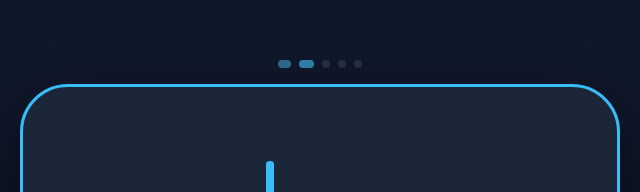
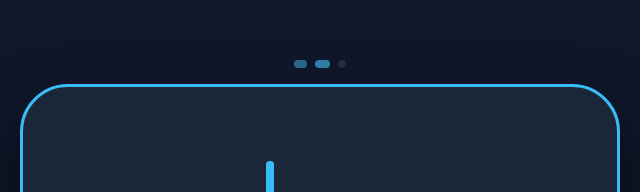
Before and after one commit to saultula81/reprogyp.io, a plain HTML site: page index.html in a window 1280 px wide. Shown: the part 118-310 px from the top of the page, 320-960 px from the left. Drawn offline with Linux system fonts and the light colour scheme.

Commit message:
Refactor index.html for radio player updates
Reset cache and update HTML structure and styles for the radio player.

```diff
--- a/index.html
+++ b/index.html
@@ -462,8 +462,6 @@
 
     <script>
         const images = [
-            { name: "1mas2.png", type: "1mas2" },
-            { name: "1mas2bl.png", type: "1mas2" },
             { name: "consola ten confianza.png", type: "jose" },
             { name: "hno jose (1).jpg", type: "jose" },
             { name: "hno jose (2).jpg", type: "jose" }
@@ -510,18 +508,11 @@
             badgeContainer.innerHTML = '';
 
             if (images[currentIndex]) {
-                const is1mas2 = images[currentIndex].type === '1mas2';
-
                 const badge = document.createElement('a');
                 badge.target = "_blank";
                 badge.className = 'badge';
-                if (is1mas2) {
-                    badge.href = "whatsapp://send?phone=54115466508379";
-                    badge.innerHTML = '<span>📱 WhatsApp 1 Mas 2</span>';
-                } else {
-                    badge.href = "whatsapp://send?phone=543442408551";
-                    badge.innerHTML = '<span>📱 Contacto Ten Confianza</span>';
-                }
+                badge.href = "whatsapp://send?phone=543442408551";
+                badge.innerHTML = '<span>📱 Contacto Ten Confianza</span>';
                 badgeContainer.appendChild(badge);
             }
         }
```
